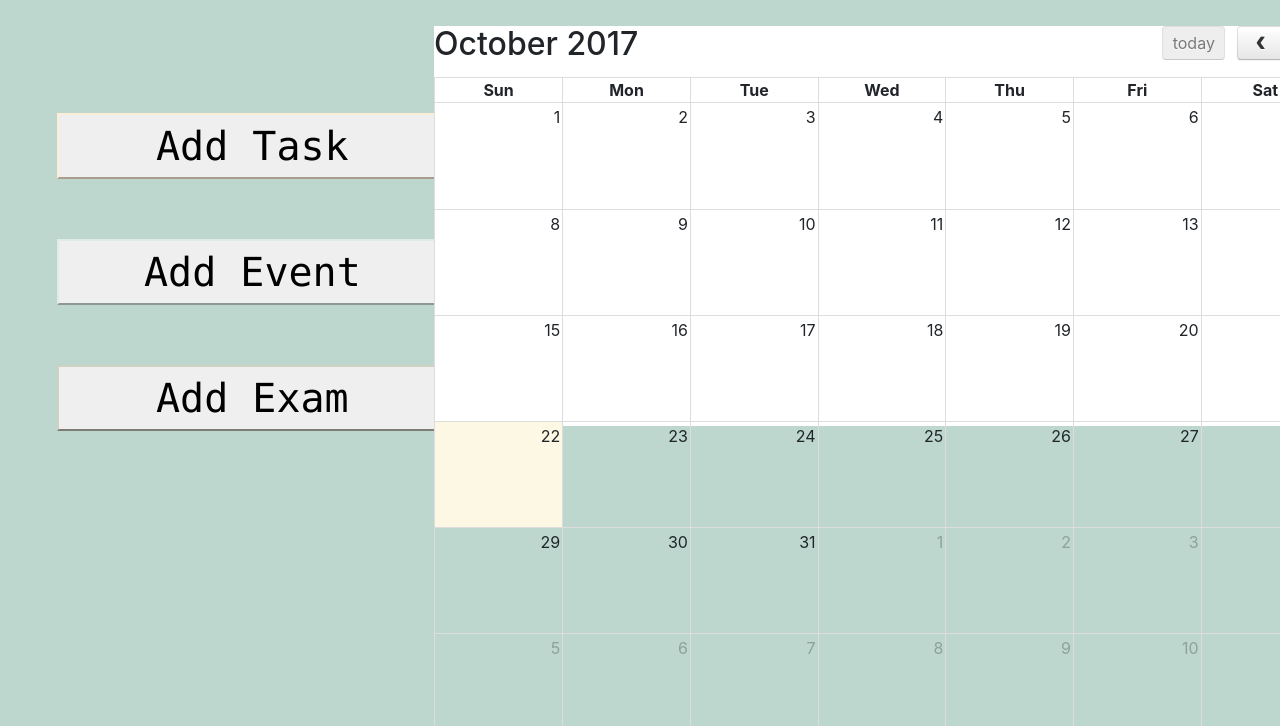
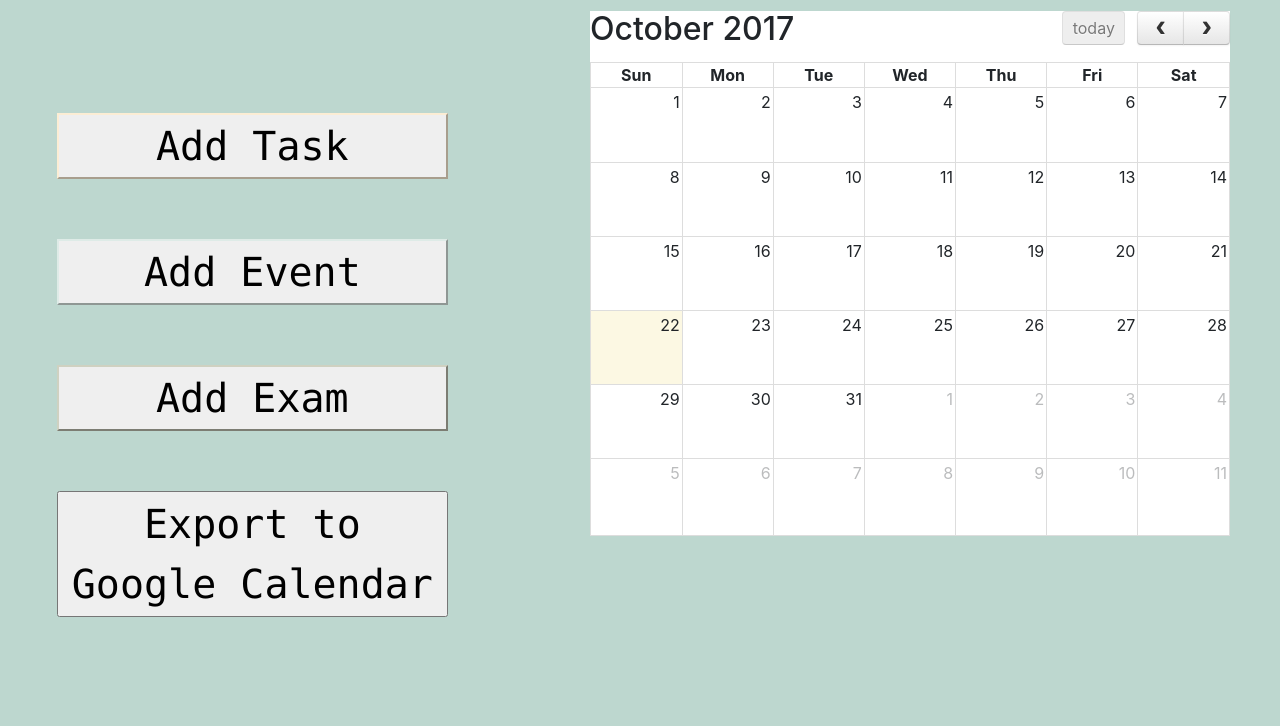
Before and after one commit to qzapata/DubHacks2017, a Django app: page /catalog/ in a window 1280 px wide. Shown: the part 74-800 px from the top of the page. Run offline with Django 3.2, Linux system fonts and the light colour scheme; lists and menus that the app fills with data are empty; some libraries are stand-ins or nearby versions.

Commit message:
calendar update

```diff
--- a/calendarsite/static/taskStyle.css
+++ b/calendarsite/static/taskStyle.css
@@ -35,10 +35,8 @@ body{
 
 #calendar {
   position: fixed;
-  right: -50px;
-  top: 100px;
-  width:70%;
-  height: 50%;
-  float: right;
+  right: 50px;
+  top: 85px;
+  width:50%;
   background-color: white;
 }
--- a/calendarsite/templates/task.html
+++ b/calendarsite/templates/task.html
@@ -5,6 +5,7 @@
   <button class="button-item" type="button" href="#">Add Task</button><br>
   <button class="button-item2" type="button" href="#">Add Event</button><br>
   <button class="button-item3" type="button" href="#">Add Exam</button><br>
+   <button class="button-item4" type="button" href="#">Export to Google Calendar</button><br>
 
 </div>
 
```
